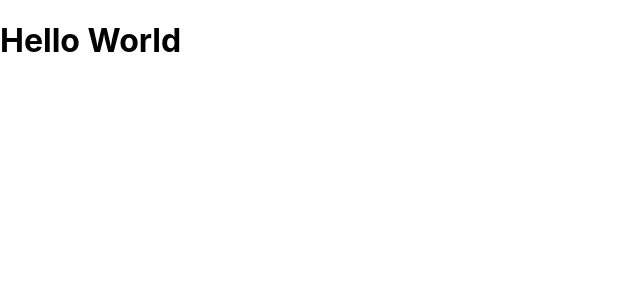
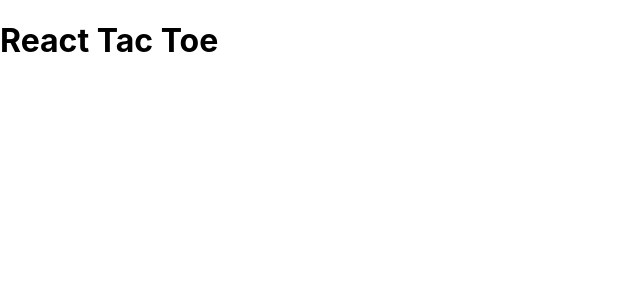
Before and after one commit to ryanshipley/react-helloworld, a React (Create React App) app: page / in a window 1280 px wide. Shown: the top 300 px of the page, without its empty margins (0-640 px from the left). Built offline with nearby package versions, Linux system fonts and the light colour scheme.

Commit message:
edits h1 react Tac Toe

```diff
--- a/src/App.js
+++ b/src/App.js
@@ -2,7 +2,7 @@ import logo from './logo.svg';
 import './App.css';
 
 function App() {
-  return (<h1>Hello World</h1>);
+  return (<h1>React Tac Toe</h1>);
  }
 
 export default App;
```
